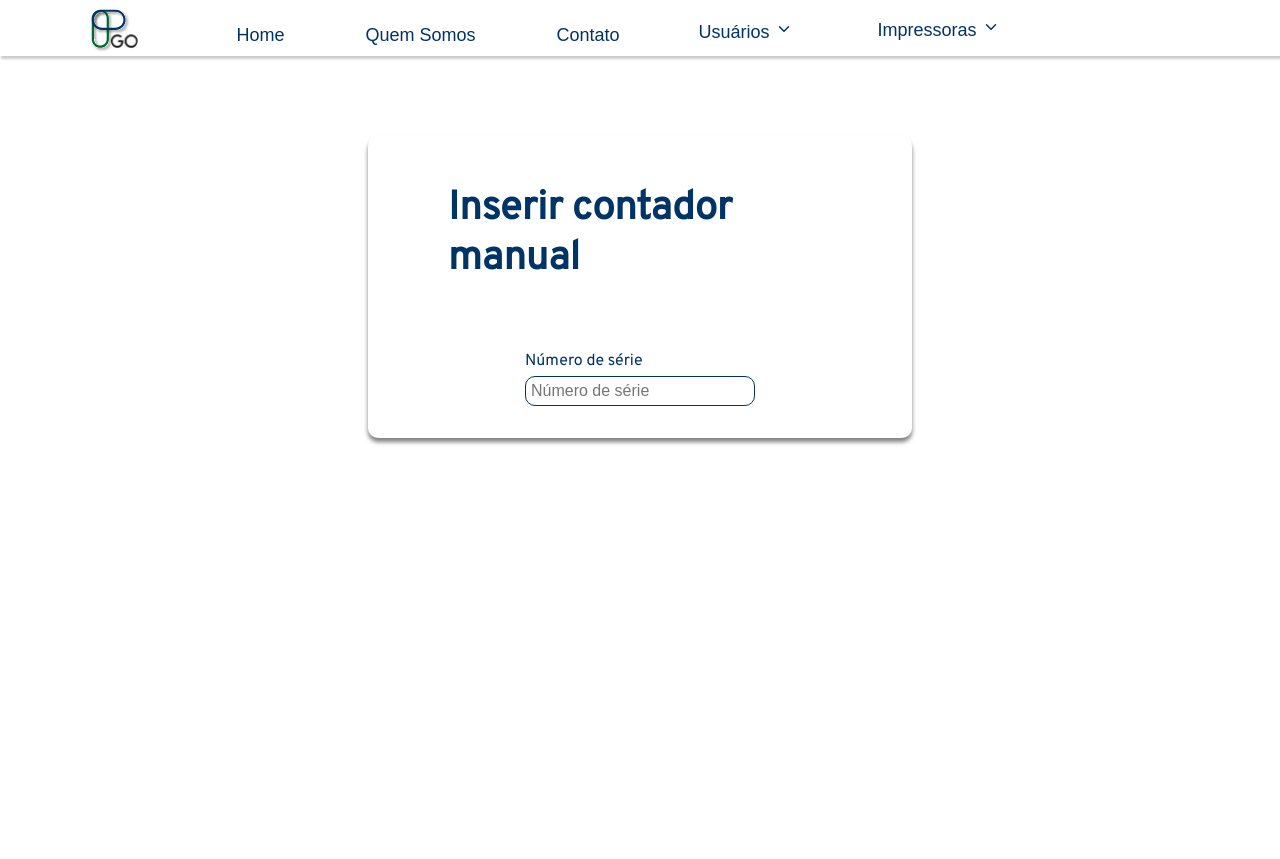
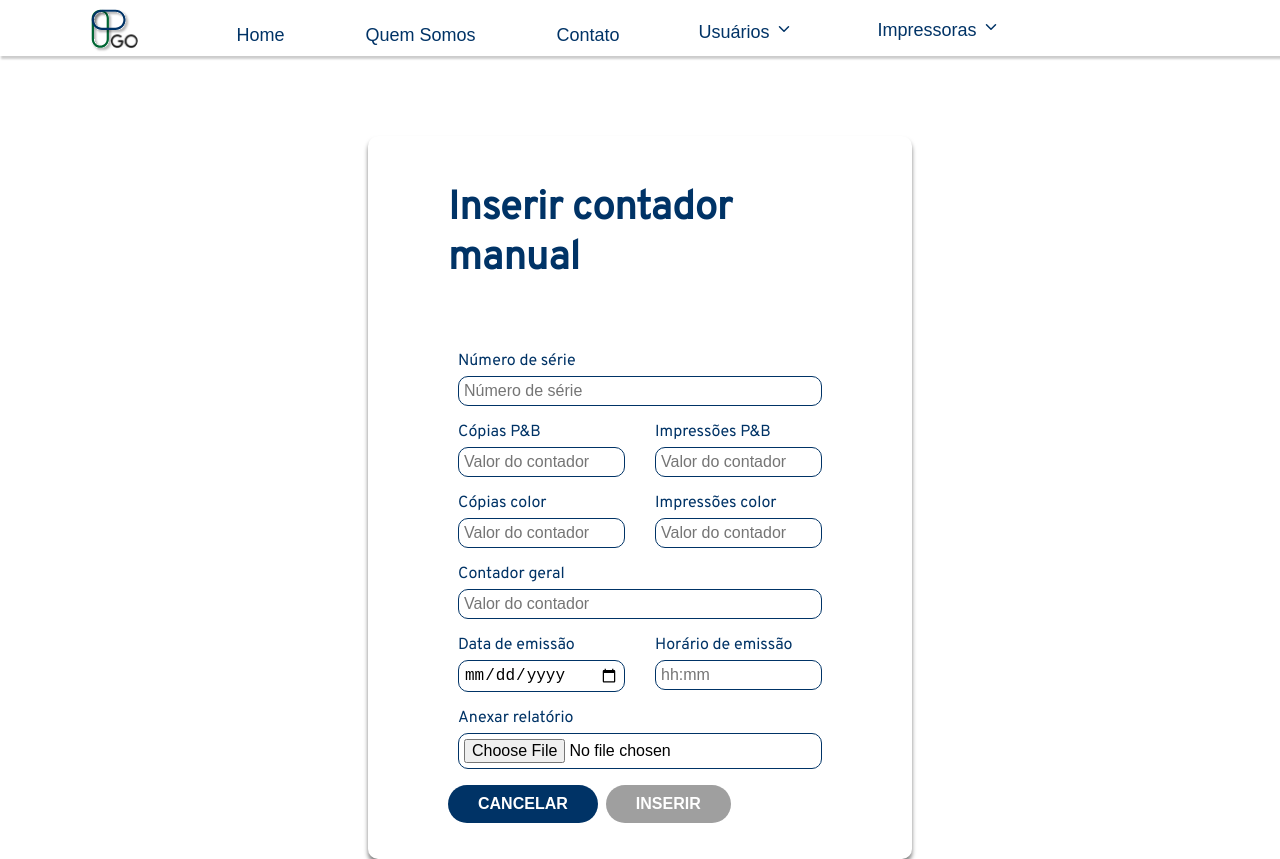
Before and after one commit to fga-eps-mds/2023.2-PrintGo-FrontEnd, a React (Create React App) app: page /inserirContador in a window 1280 px wide. Before the commit the page ends 800 px from the top, so only its background shows below. Built offline with nearby package versions, Linux system fonts and the light colour scheme; no server answers.

Commit message:
:bulb: (#184) adicionando formulário

```diff
--- a/src/components/forms/CounterForm.js
+++ b/src/components/forms/CounterForm.js
@@ -7,22 +7,23 @@ import { yupResolver } from "@hookform/resolvers/yup";
 const impressoras = [];
 
 const counterSchema = yup.object().shape({
-    serial: yup.string().required('O número de série é obrigatório'),
-    copiasPB: yup.number(),
-    impressoesPB: yup.number(),
-    copiasColor: yup.number(),
-    impressoesColor: yup.number(),
-    contadorGeral: yup.number(),
-    dataEmissao: yup.date().required('A data de emissão é obrigatória').test('date-format', 'Data inválida. Use o formato dd/mm/aaaa', function(value) {
-        if (!value) return true; // Aceita valor vazio, pois ele é opcional.
-        // Verifica se a data está no formato dd/mm/aaaa
-        return /^(0[1-9]|[12][0-9]|3[01])\/(0[1-9]|1[0-2])\/\d{4}$/.test(value);
-    }),
-    horaEmissao: yup.string().test('time-format', 'Horário inválido. Use o formato hh:mm', function(value) {
-        if (!value) return true; // Aceita valor vazio, pois ele é opcional.
-        // Verifica se o horário está no formato hh:mm
-        return /^([01][0-9]|2[0-3]):[0-5][0-9]$/.test(value);
-    })
+    serial: yup.string()
+        .required('O número de série é obrigatório'),
+    copiasPB: yup.string()
+        .matches(/^\d+$/, 'O contador deve ser um número'),
+    impressoesPB: yup.string()
+        .matches(/^\d+$/, 'O contador deve ser um número'),
+    copiasColor: yup.string()
+        .matches(/^\d+$/, 'O contador deve ser um número'),
+    impressoesColor: yup.string()
+        .matches(/^\d+$/, 'O contador deve ser um número'),
+    contadorGeral: yup.string()
+        .matches(/^\d+$/, 'O contador deve ser um número'),
+    dataEmissao: yup.date()
+        .required('A data de emissão é obrigatória'),
+    horaEmissao: yup.string()
+        .required('O horário de emissão é obrigatória')
+        .matches(/^([01][0-9]|2[0-3]):[0-5][0-9]$/, 'Horário inválido. Use o formato hh:mm'),
 });
 
 export default function CounterForm() {
@@ -30,9 +31,9 @@ export default function CounterForm() {
     const {
         register,
         handleSubmit,
-        formState: {errors, isValid },
+        formState: { errors, isValid },
         reset
-    } = useForm({resolver: yupResolver(counterSchema), mode: "onChange"});
+    } = useForm({ resolver: yupResolver(counterSchema), mode: "onChange" });
 
     const onSubmit = async (data) => {
         // A ser feito após o PrinterService.
@@ -50,11 +51,67 @@ export default function CounterForm() {
                     <div id="input-line">
                         <div id="input-box">
                             <label>Número de série</label>
-                            <input {...register("serial", {required: true})} placeholder="Número de série"/>
+                            <input {...register("serial", { required: true })} placeholder="Número de série" />
                             <span>{errors.serial?.message}</span>
                         </div>
                     </div>
+                    <div id="input-line">
+                        <div id="input-box">
+                            <label>Cópias P&B</label>
+                            <input {...register("copiasPB", { required: true })} placeholder="Valor do contador" />
+                            <span>{errors.copiasPB?.message}</span>
+                        </div>
+                        <div id="input-box">
+                            <label>Impressões P&B</label>
+                            <input {...register("impressoesPB", { required: true })} placeholder="Valor do contador" />
+                            <span>{errors.impressoesPB?.message}</span>
+                        </div>
+                    </div>
+                    <div id="input-line">
+                        <div id="input-box">
+                            <label>Cópias color</label>
+                            <input {...register("copiasColor", { required: true })} placeholder="Valor do contador" />
+                            <span>{errors.copiasColor?.message}</span>
+                        </div>
+                        <div id="input-box">
+                            <label>Impressões color</label>
+                            <input {...register("impressoesColor", { required: true })} placeholder="Valor do contador" />
+                            <span>{errors.impressoesColor?.message}</span>
+                        </div>
+                    </div>
+                    <div id="input-line">
+                        <div id="input-box">
+                            <label>Contador geral</label>
+                            <input {...register("contadorGeral", { required: true })} placeholder="Valor do contador" />
+                            <span>{errors.contadorGeral?.message}</span>
+                        </div>
+                    </div>
+                    <div id="input-line">
+                        <div id="input-box">
+                            <label>Data de emissão</label>
+                            <input {...register("dataEmissao", { required: true })} type="date" placeholder="dd/mm/aaaa" />
+                            <span>{errors.dataEmissao?.message}</span>
+                        </div>
+                        <div id="input-box">
+                            <label>Horário de emissão</label>
+                            <input {...register("horaEmissao", { required: true })} placeholder="hh:mm" />
+                            <span>{errors.horaEmissao?.message}</span>
+                        </div>
+                    </div>
+                    <div id="input-line">
+                        <div id="input-box">
+                            <label>Anexar relatório</label>
+                            <input {...register("relatorioPDF")} type="file" accept=".pdf" />
+                            <span>{errors.relatorioPDF?.message}</span>
+                        </div>
+                    </div>
                 </div>
+
+                <div id="form-buttons">
+                    <button className="form-button" type="button" id="cancel-bnt" >CANCELAR</button>
+                    <button className="form-button" type="submit" id="register-bnt" disabled={!isValid}>INSERIR</button>
+                </div>
+
             </form>
         </div>
     );
```
